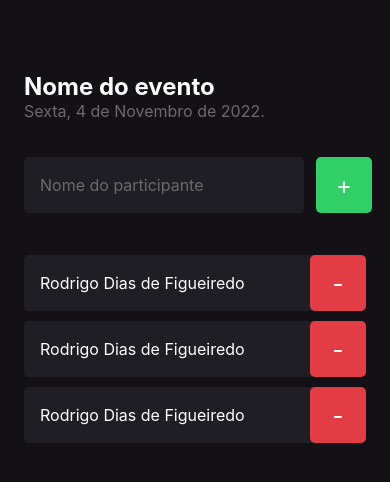
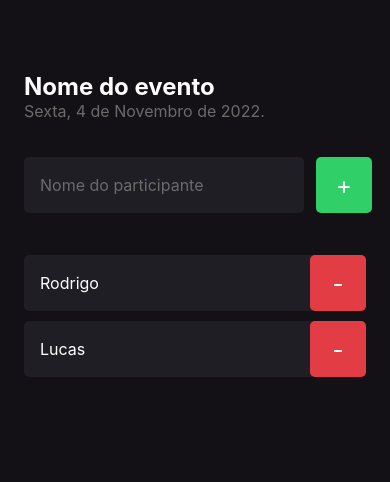
Before and after one commit to rodrigodiasf1984/react-native-ts-imhere, a React Native app: screen / in a window 390 px wide. Shown: the top 482 px of the page. Built offline with nearby package versions, Linux system fonts and the light colour scheme.

Commit message:
refactor: add prop name to component Participant

```diff
--- a/src/components/Participant/index.tsx
+++ b/src/components/Participant/index.tsx
@@ -2,10 +2,14 @@
 import React from 'react';
 import { styles } from './styles';
 
-export function Participant() {
+type ParticipantProps = {
+  name: string;
+};
+
+export function Participant({ name }: ParticipantProps) {
   return (
     <View style={styles.container}>
-      <Text style={styles.name}>Rodrigo Dias de Figueiredo</Text>
+      <Text style={styles.name}>{name}</Text>
       <TouchableOpacity style={styles.button}>
         <Text style={styles.buttonText}> - </Text>
       </TouchableOpacity>
--- a/src/screens/Home/index.tsx
+++ b/src/screens/Home/index.tsx
@@ -23,9 +23,8 @@
           <Text style={styles.buttonText}>+</Text>
         </TouchableOpacity>
       </View>
-      <Participant />
-      <Participant />
-      <Participant />
+      <Participant name="Rodrigo" />
+      <Participant name="Lucas" />
     </View>
   );
 }
```
